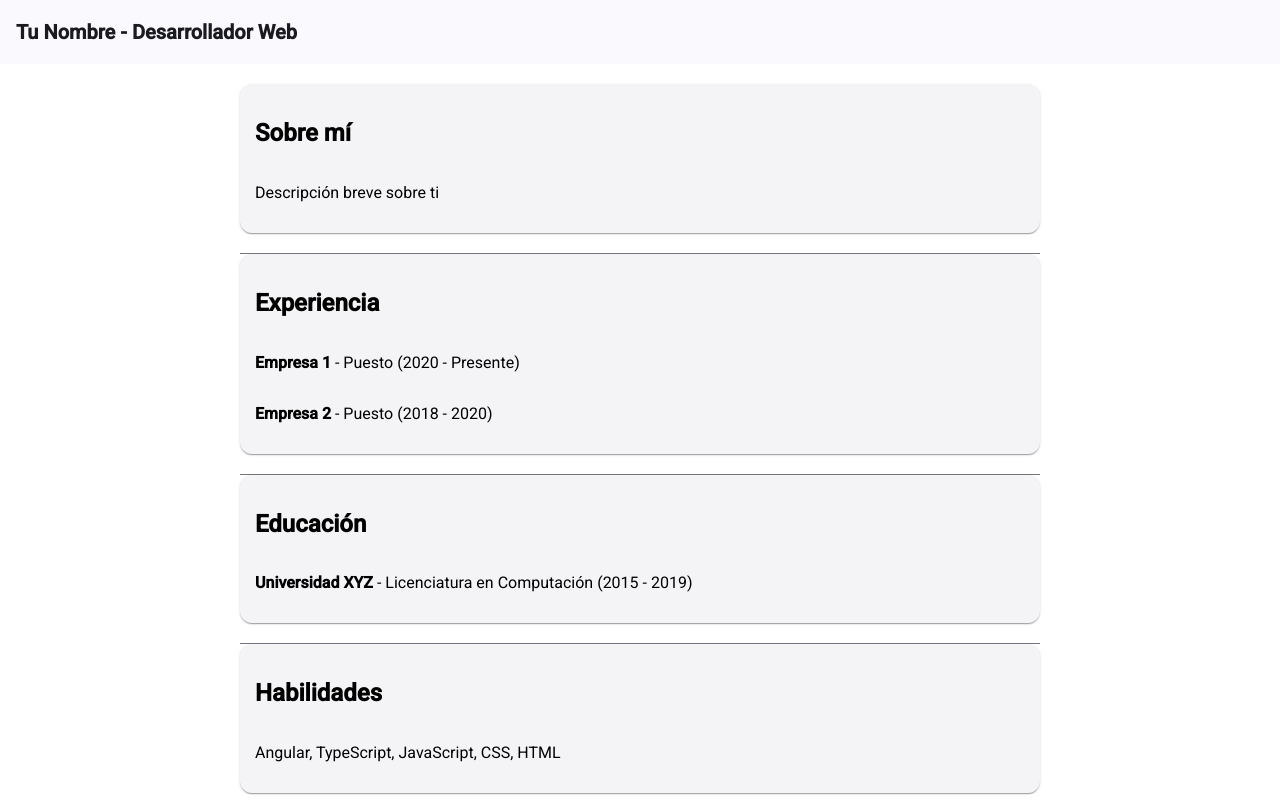
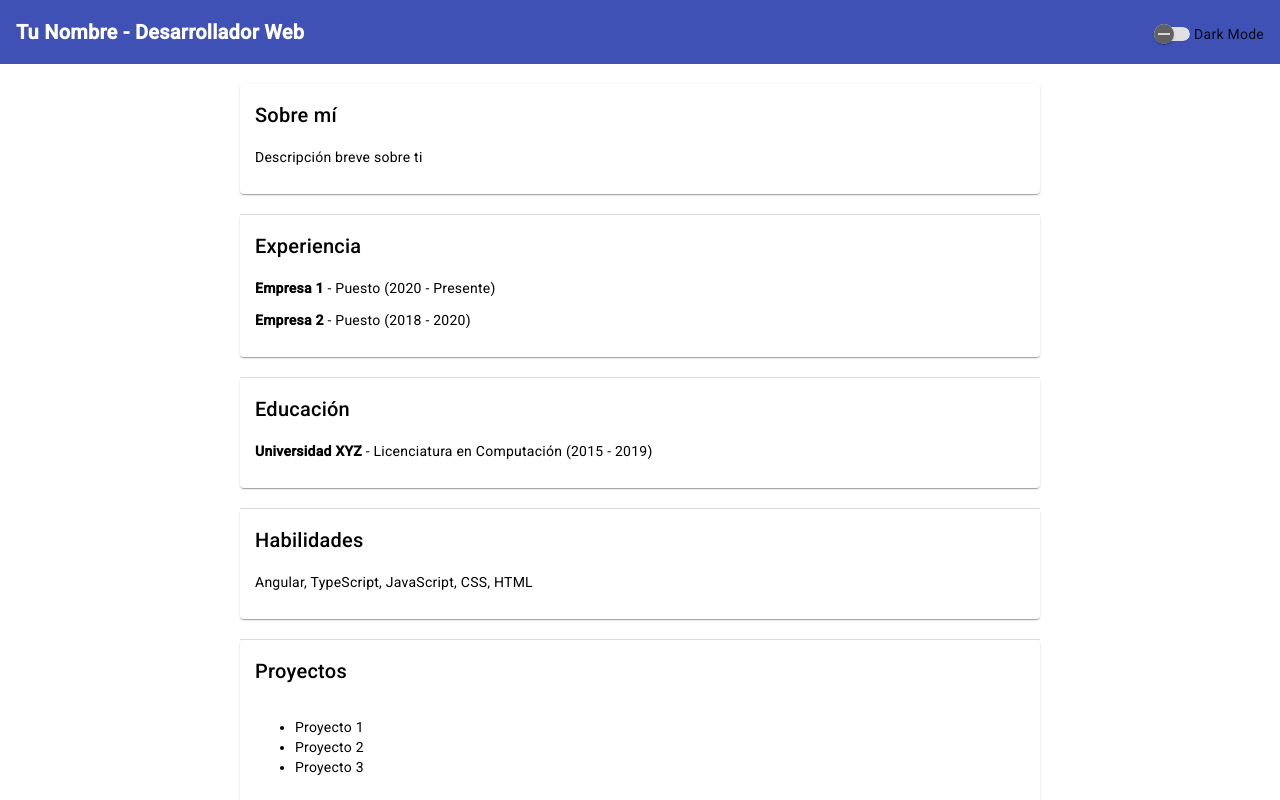
Before and after one commit to Alberto-Amo-Marin/My-CV, an Angular app in the folder MyCV/: page / in a window 1280 px wide. Shown: the top 800 px of the page. Built offline with nearby package versions, Linux system fonts and the light colour scheme.

Commit message:
added theming

```diff
--- a/MyCV/src/app/app.component.html
+++ b/MyCV/src/app/app.component.html
@@ -1,4 +1,8 @@
-<mat-toolbar color="primary">{{ name }} - {{ title }}</mat-toolbar>
+<mat-toolbar color="primary">
+  {{ name }} - {{ title }}
+  <span class="spacer"></span>
+  <mat-slide-toggle (change)="toggleDarkMode()">Dark Mode</mat-slide-toggle>
+</mat-toolbar>
 <div class='container'>
   <mat-card>
     <h2>Sobre mí</h2>
--- a/MyCV/src/app/app.component.scss
+++ b/MyCV/src/app/app.component.scss
@@ -2,12 +2,21 @@
     max-width: 800px;
     margin: auto;
     padding: 20px;
-  }
-  mat-card {
+}
+
+mat-card {
     margin-bottom: 20px;
     padding: 15px;
-  }
-  mat-toolbar {
+}
+
+mat-toolbar {
     font-size: 20px;
     font-weight: bold;
-  }
+    display: flex;
+    justify-content: space-between;
+    align-items: center;
+}
+
+mat-slide-toggle {
+    margin-left: auto;
+}
--- a/MyCV/src/app/app.component.ts
+++ b/MyCV/src/app/app.component.ts
@@ -7,6 +7,7 @@ import { MatIconModule } from '@angular/material/icon';
 import { MatButtonModule } from '@angular/material/button';
 import { MatGridListModule } from '@angular/material/grid-list';
 import { MatDividerModule } from '@angular/material/divider';
+import { MatSlideToggleModule } from '@angular/material/slide-toggle';
 
 @Component({
   selector: 'app-root',
@@ -17,7 +18,8 @@ import { MatDividerModule } from '@angular/material/divider';
     MatIconModule,
     MatButtonModule,
     MatGridListModule,
-    MatDividerModule],
+    MatDividerModule,
+    MatSlideToggleModule],
   templateUrl: './app.component.html',
   styleUrl: './app.component.scss'
 })
@@ -34,4 +36,11 @@ export class AppComponent {
   ];
   skills = ['Angular', 'TypeScript', 'JavaScript', 'CSS', 'HTML'];
   projects = ['Proyecto 1', 'Proyecto 2', 'Proyecto 3'];
+
+  isDarkMode = false;
+
+  toggleDarkMode() {
+    this.isDarkMode = !this.isDarkMode;
+    document.body.classList.toggle('dark-mode', this.isDarkMode);
+  }
 }
--- a/MyCV/src/styles.scss
+++ b/MyCV/src/styles.scss
@@ -1,4 +1,5 @@
 /* You can add global styles to this file, and also import other style files */
+@import '@angular/material/prebuilt-themes/indigo-pink.css';
 
 html, body { height: 100%; }
 body { margin: 0; font-family: Roboto, "Helvetica Neue", sans-serif; }
```
